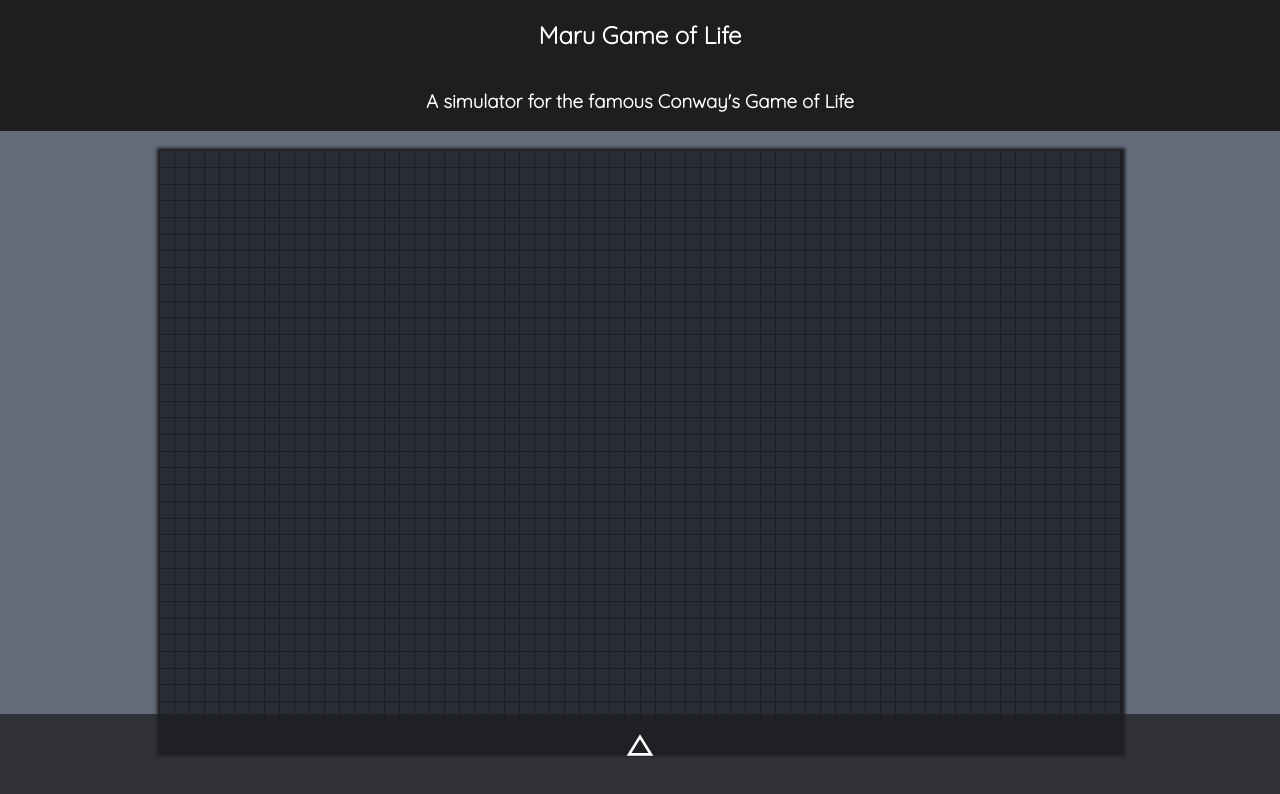
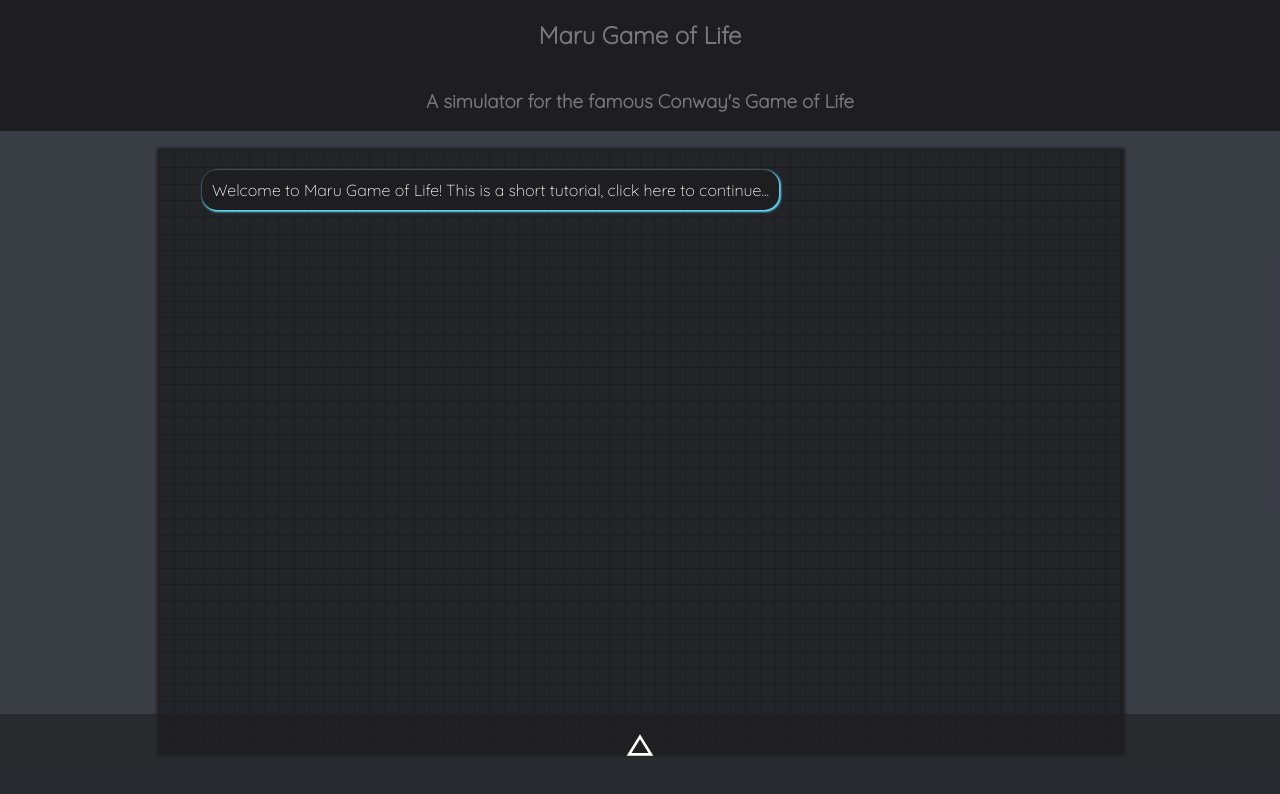
Before and after one commit to luciennnl/maru-game-of-life, a React (Create React App) app: page / in a window 1280 px wide. Shown: the top 794 px of the page. Built offline with nearby package versions, Linux system fonts and the light colour scheme.

Commit message:
Added short intro tutorial

```diff
--- a/src/App.css
+++ b/src/App.css
@@ -8,7 +8,8 @@
   --theme-contrast-light: #b4efff;
   --theme-light: #cfced7;
   --theme-dark: #1e1e21;
-  --theme-dark-transparent: rgb(30, 30, 33, 0.75);
+  --theme-dark-transparent: rgb(30, 30, 33, 0.6);
+  --theme-dark-extra: #141414;
   --font-main: font-family: 'Quicksand', sans-serif;
   height: 100vh;
 
@@ -57,3 +58,7 @@
 .pointer {
   cursor: pointer;
 }
+
+.fadein {
+  animation: 0.2s fadein;
+}
--- a/src/App.tsx
+++ b/src/App.tsx
@@ -4,9 +4,11 @@ import TitleBanner from './components/structural/titleBanner/TitleBanner';
 import ContextProvider from './components/util/ContextProvider';
 import store from './domain/game/store/gameStore';
 import './App.css';
+import TutorialOverlay from './components/domain/tutorial/TutorialOverlay';
 function App() {
   return (
     <div className="App">
+      <TutorialOverlay/>
       <TitleBanner title="Maru Game of Life" subtitle="A simulator for the famous Conway's Game of Life"/>
       <ContextProvider store={store}>
         <Game/>
--- /dev/null
+++ b/src/components/domain/tutorial/TutorialGuideBox.css
@@ -0,0 +1,45 @@
+.arrow-up {
+    transform: rotate(0);
+}
+
+.arrow-right {
+    transform: rotate(90deg);
+}
+
+.arrow-down {
+    transform: rotate(180deg);
+}
+
+.arrow-left {
+    transform: rotate(270deg);
+}
+
+.tutorial-guide-box {
+    position: absolute;
+
+    padding: 10px;
+    margin: 10px;
+
+    color: white;
+
+    background: var(--theme-dark);
+
+    border-radius: 15px;
+
+    z-index: 2;
+
+    box-shadow: 1px 1px 2px 1px var(--theme-contrast);
+
+    cursor: pointer;
+
+    animation: 0.2s fadein;
+}
+
+@keyframes fadein {
+    0% {
+        opacity: 0;
+    }
+    100% {
+        opacity: 100%;
+    }
+}
--- /dev/null
+++ b/src/components/domain/tutorial/TutorialGuideBox.tsx
@@ -0,0 +1,39 @@
+import React from 'react';
+import { FC } from 'react';
+import './TutorialGuideBox.css';
+
+enum ArrowDirection {
+    TOP = 'arrow-up',
+    RIGHT = 'arrow-right',
+    DOWN = 'arrow-down',
+    LEFT = 'arrow-left'
+}
+
+interface TutorialGuideBoxProps {
+    text: string;
+    left: string;
+    top: string;
+    active: boolean;
+    onClick?: () => void;
+    arrow?: ArrowDirection
+}
+
+const TutorialGuideBox : FC<TutorialGuideBoxProps> = (props) => {
+    if (!props.active) {
+        return <></>
+    }
+    return <>
+        <div
+            className={`tutorial-guide-box ${props.active && 'fadein'}`}
+            onClick={props.onClick}
+            style={{
+                left: props.left,
+                top: props.top
+            }} >
+            {props.text}
+        </div>
+    </>
+}
+
+export default TutorialGuideBox;
+export { TutorialGuideBoxProps, ArrowDirection }
--- /dev/null
+++ b/src/components/domain/tutorial/TutorialOverlay.css
@@ -0,0 +1,8 @@
+#tutorial-overlay {
+    position: absolute;
+
+    height: 100vh;
+    width: 100vw;
+
+    background: var(--theme-dark-transparent);
+}
--- /dev/null
+++ b/src/components/domain/tutorial/TutorialOverlay.tsx
@@ -0,0 +1,29 @@
+import React, { FC, useState } from "react";
+import TutorialGuideBox from "./TutorialGuideBox";
+import './TutorialOverlay.css';
+
+
+const TutorialOverlay : FC = () => {
+    const [activeTutorialBox, setActiveTutorialBox] = useState(0);
+
+    const tutorialBoxes = [
+        (a : boolean) => <TutorialGuideBox active={a} left={'15%'} top={'20%'} text={'Welcome to Maru Game of Life! This is a short tutorial, click here to continue...'} onClick={onClick}/>,
+        (a : boolean) => <TutorialGuideBox active={a} left={'30%'} top={'20%'} text={'\u2190'.concat(' Click on the cells to turn them alive')} onClick={onClick}/>,
+        (a : boolean) => <TutorialGuideBox active={a} left={'52%'} top={'calc(100% - 85px)'} text={'\u2190'.concat(' Click on the triangle to open up the menu')} onClick={onClick}/>,
+        (a : boolean) => <TutorialGuideBox active={a} left={'calc(50% - 3.5rem)'} top={'50%'} text={'Have fun! :))'} onClick={onClick}/>
+    ]
+
+    function onClick() {
+        setActiveTutorialBox(i => i + 1);
+    }
+
+    if (activeTutorialBox >= tutorialBoxes.length) {
+        return <></>
+    }
+
+    return <section id='tutorial-overlay' >
+        { tutorialBoxes.map((tb, i) => tb(activeTutorialBox === i)) }
+    </section>
+}
+
+export default TutorialOverlay
```
